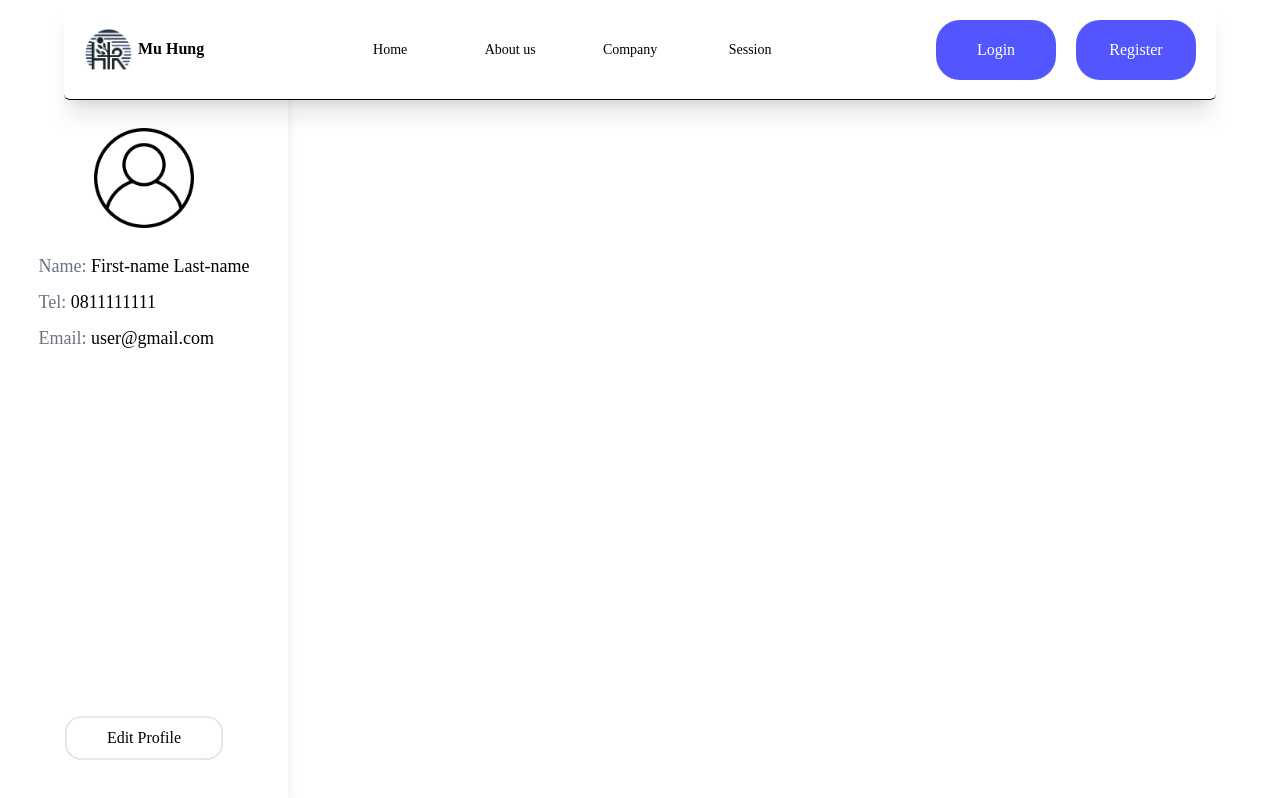
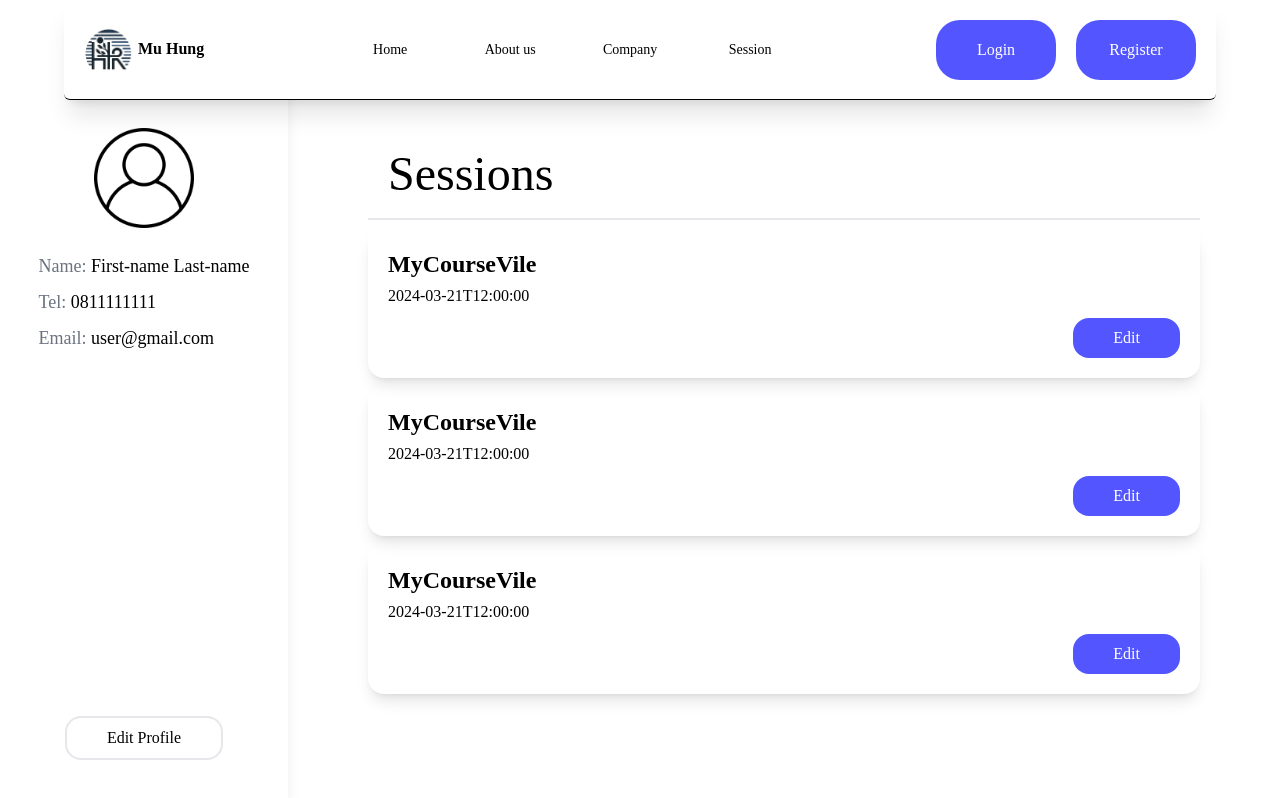
Before and after one commit to 2110503TACEDT66/swdevprac2-project-mu-hung-un-tun-tom-nueng, a Next.js app: page /session in a window 1280 px wide. Built offline with nearby package versions, Linux system fonts and the light colour scheme.

Commit message:
add session panel

```diff
--- a/src/app/(usermanagement)/session/page.tsx
+++ b/src/app/(usermanagement)/session/page.tsx
@@ -1,9 +1,11 @@
+import SessionPanel from '@/components/sessionPanel';
 import SideBar from '@/components/sideBar';
 
 export default function Session() {
   return (
     <main>
       <SideBar />
+      <SessionPanel />
     </main>
   );
 }
--- /dev/null
+++ b/src/components/sessionItem.tsx
@@ -0,0 +1,19 @@
+export default function SessionItem({
+  companyName,
+  date,
+}: {
+  companyName: string;
+  date: string;
+}) {
+  return (
+    <div className="flex h-[150px] w-full flex-col justify-between rounded-2xl p-5 shadow-lg">
+      <div className="space-y-1">
+        <div className="text-2xl font-bold">{companyName}</div>
+        <div>{date}</div>
+      </div>
+      <button className="self-end rounded-2xl bg-blue1 px-10 py-2 text-white">
+        Edit
+      </button>
+    </div>
+  );
+}
--- /dev/null
+++ b/src/components/sessionPanel.tsx
@@ -0,0 +1,12 @@
+import SessionItem from './sessionItem';
+
+export default function SessionPanel() {
+  return (
+    <div className="z-50 space-y-2 p-20 sm:ml-72">
+      <div className="border-b-2 p-5 text-5xl">Sessions</div>
+      <SessionItem companyName="MyCourseVile" date="2024-03-21T12:00:00" />
+      <SessionItem companyName="MyCourseVile" date="2024-03-21T12:00:00" />
+      <SessionItem companyName="MyCourseVile" date="2024-03-21T12:00:00" />
+    </div>
+  );
+}
```
